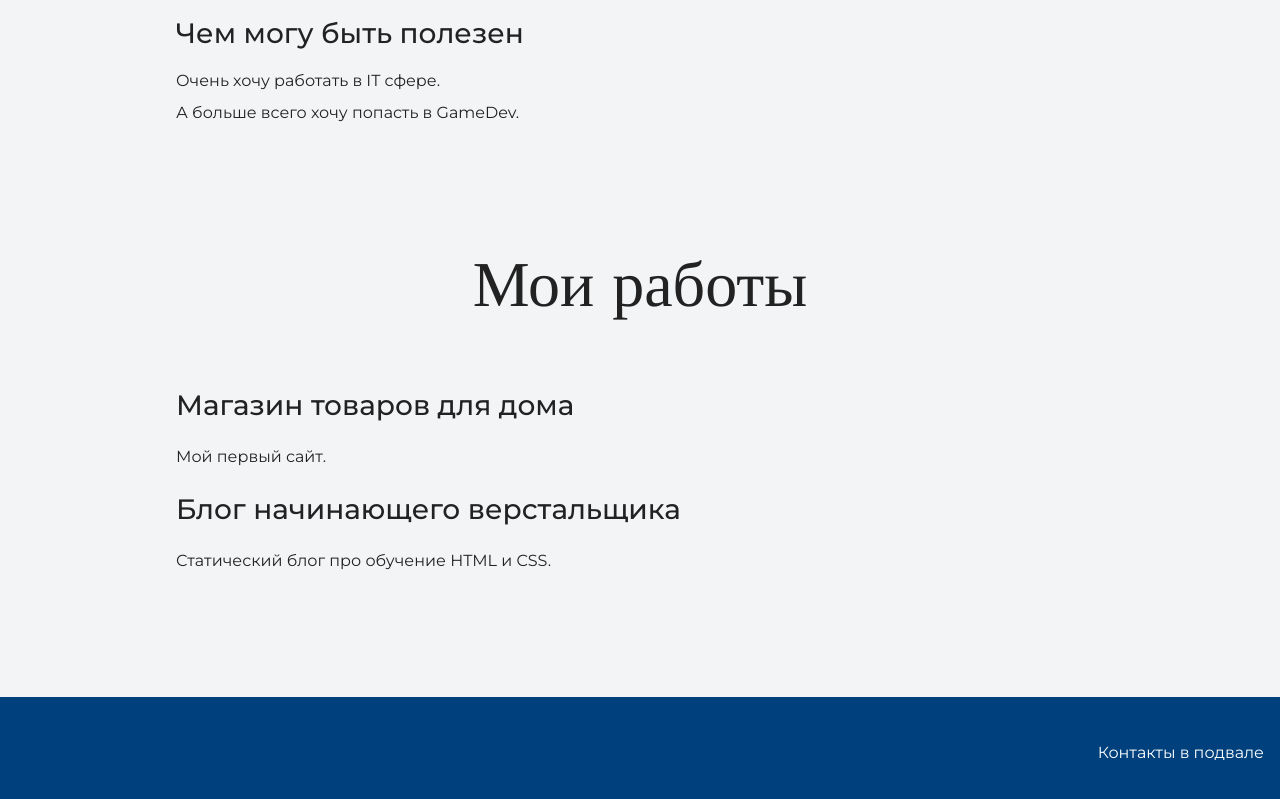
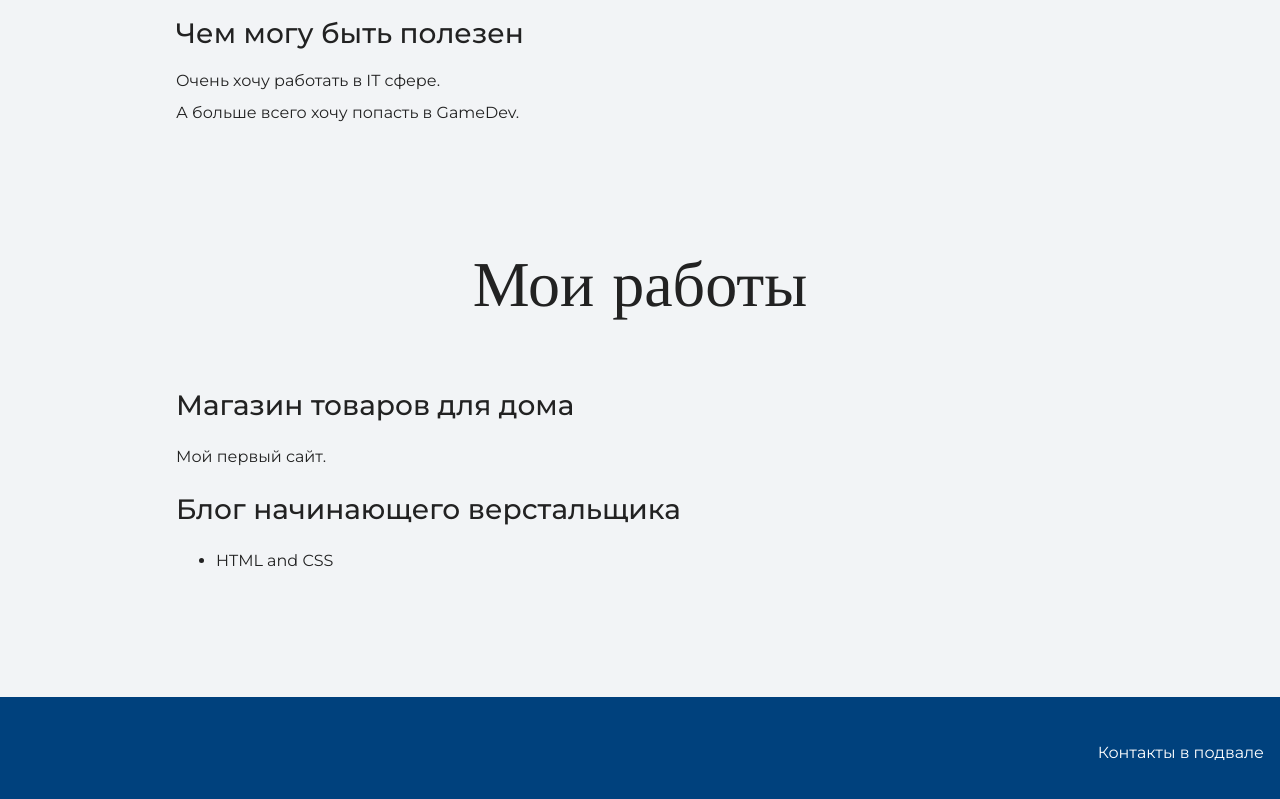
Before and after one commit to VoidWollker/my-site, a plain HTML site: page index.html in a window 1280 px wide. Shown: the part 1423-2222 px from the top of the page. Drawn offline with nearby package versions, Linux system fonts and the light colour scheme.

Commit message:
Добавил список в блог

```diff
--- a/index.html
+++ b/index.html
@@ -40,7 +40,9 @@
       <p>Мой первый сайт.</p>
 
       <h3>Блог начинающего верстальщика</h3>
-      <p>Статический блог про обучение HTML и CSS.</p>
+      <ul>
+        <li>HTML and CSS</li>
+      </ul>
     </section>
     </div>
 
```
